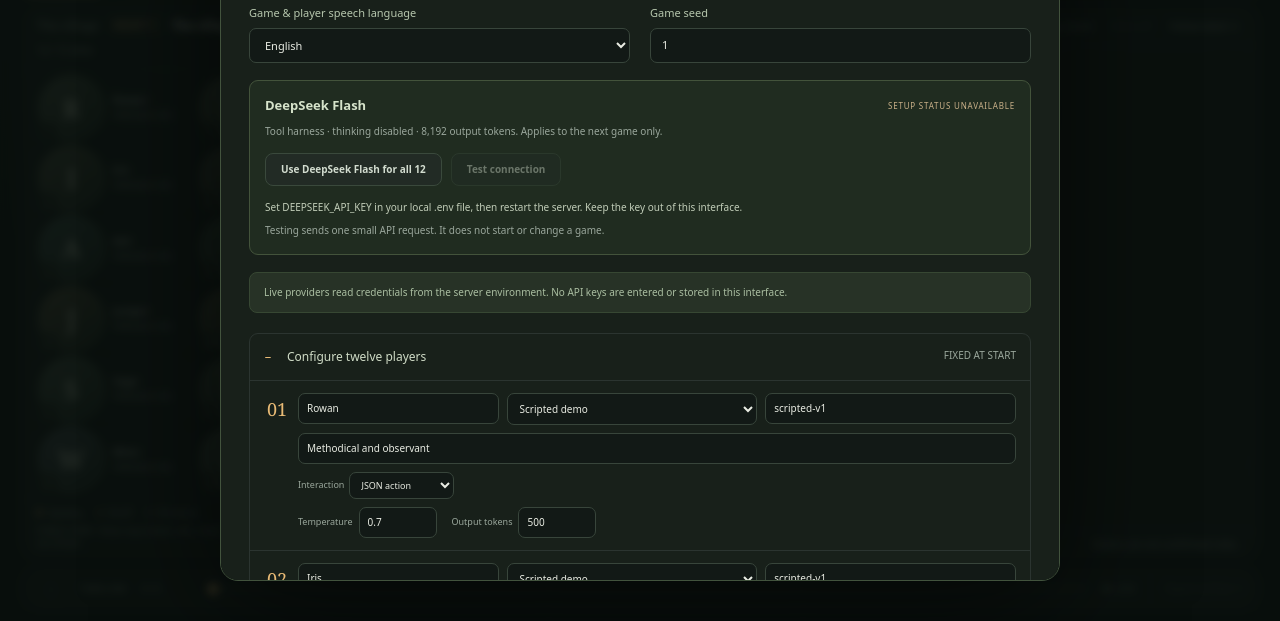
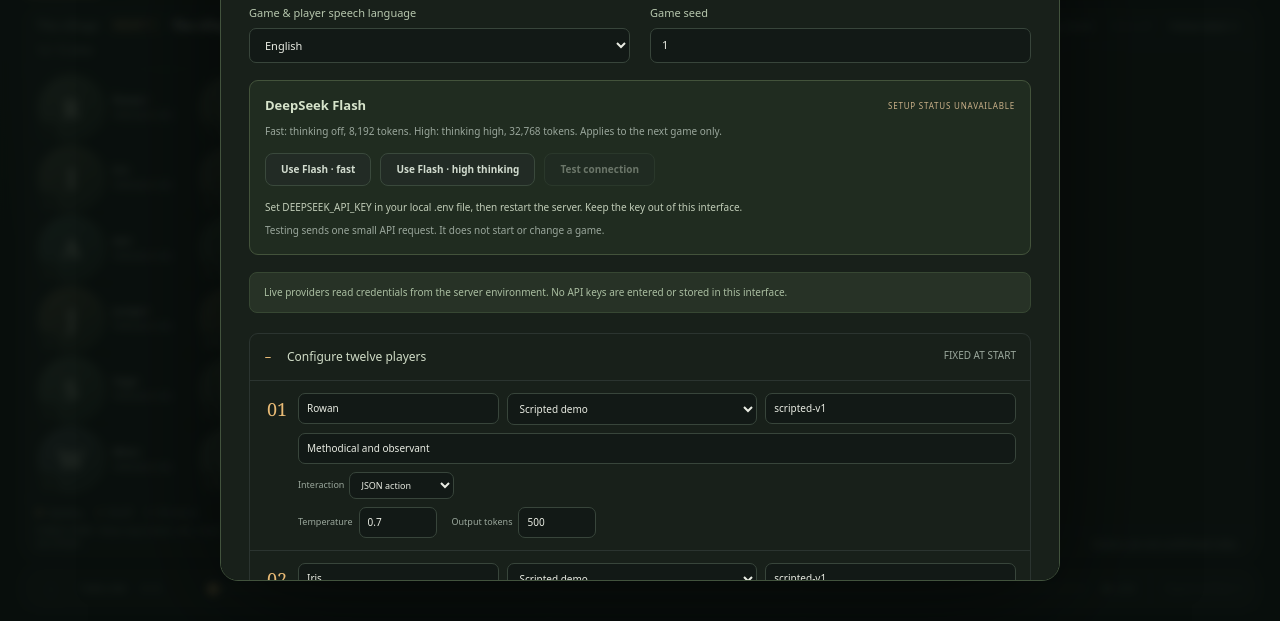
Before and after one commit to ChenzhangHe/WerewolfGame, a plain HTML site: page web/index.html in a window 1280 px wide. Both pictures are taken after a click on the button "New game". Shown: the part 179-800 px from the top of the page. Drawn offline with Linux system fonts and the light colour scheme; no server answers.

Commit message:
Add a twelve-seat native high-thinking preset to setup

```diff
--- a/web/app.js
+++ b/web/app.js
@@ -220,8 +220,8 @@ function createSpeechPlayer({ synth, Utterance, onState = () => {} } = {}) {
       voteTitle: 'Day {day} · {kind}', replayHint: 'Historical checkpoint · original speech is preserved',
       noData: 'No public voting details.', inspect: 'Inspect seat {seat}',
       historyControls: 'Viewing history. Return to LIVE to control the current game.',
-      deepseekPreset: 'Use DeepSeek Flash for all 12', testConnection: 'Test connection', testConnectionBusy: 'Testing…',
-      deepseekPresetCopy: 'Tool harness · thinking disabled · 8,192 output tokens. Applies to the next game only.',
+      deepseekPreset: 'Use Flash · fast', deepseekHighPreset: 'Use Flash · high thinking', testConnection: 'Test connection', testConnectionBusy: 'Testing…',
+      deepseekPresetCopy: 'Fast: thinking off, 8,192 tokens. High: thinking high, 32,768 tokens. Applies to the next game only.',
       deepseekKeyHelp: 'Set DEEPSEEK_API_KEY in your local .env file, then restart the server. Keep the key out of this interface.',
       connectionCost: 'Testing sends one small API request. It does not start or change a game.',
       keyChecking: 'Checking key setup…', keyConfigured: 'KEY CONFIGURED', keyMissing: 'KEY NOT CONFIGURED', keyUnknown: 'SETUP STATUS UNAVAILABLE',
@@ -280,8 +280,8 @@ function createSpeechPlayer({ synth, Utterance, onState = () => {} } = {}) {
       voteTitle: '第 {day} 天 · {kind}', replayHint: '历史回放节点 · 发言保留原始语言',
       noData: '暂无公开票型详情。', inspect: '查看 {seat} 号玩家',
       historyControls: '正在查看历史回放。返回“实时”后可控制当前对局。',
-      deepseekPreset: '十二席全部使用 DeepSeek Flash', testConnection: '测试连接', testConnectionBusy: '正在测试…',
-      deepseekPresetCopy: '工具交互 · 关闭思考 · 8,192 输出 token。仅应用于新对局。',
+      deepseekPreset: '十二席 Flash · 快速', deepseekHighPreset: '十二席 Flash · 高思考', testConnection: '测试连接', testConnectionBusy: '正在测试…',
+      deepseekPresetCopy: '快速：关闭思考，8,192 token；高思考：high，32,768 token。均使用工具，仅应用于新对局。',
       deepseekKeyHelp: '在本地 .env 文件中设置 DEEPSEEK_API_KEY，然后重启服务器。请勿在此界面输入密钥。',
       connectionCost: '测试会发送一次小型 API 请求，不会开始或更改任何对局。',
       keyChecking: '正在检查密钥配置…', keyConfigured: '密钥已配置', keyMissing: '尚未配置密钥', keyUnknown: '无法获取配置状态',
@@ -736,6 +736,9 @@ function createSpeechPlayer({ synth, Utterance, onState = () => {} } = {}) {
   function flashConfig(config) {
     return { ...config, provider: 'deepseek', model: 'deepseek-flash', thinking: 'disabled', reasoning_effort: null, temperature: 0.7, max_tokens: 8192, interaction_mode: 'tools' };
   }
+  function flashHighConfig(config) {
+    return { ...flashConfig(config), thinking: 'enabled', reasoning_effort: 'high', temperature: null, max_tokens: 32768 };
+  }
   function renderProviderSetup() {
     const configured = state.providerInfo?.deepseek?.configured;
     const keyStatus = $('deepseek-key-status');
@@ -932,6 +935,9 @@ function createSpeechPlayer({ synth, Utterance, onState = () => {} } = {}) {
   $('deepseek-preset').addEventListener('click', () => {
     state.draft = state.draft.map(flashConfig); state.flashApplied = true; state.connectionResult = null; renderSetup();
   });
+  $('deepseek-high-preset').addEventListener('click', () => {
+    state.draft = state.draft.map(flashHighConfig); state.flashApplied = true; state.connectionResult = null; renderSetup();
+  });
   $('deepseek-check').addEventListener('click', checkDeepSeek);
   $('export').addEventListener('click', () => openDialog('export-dialog'));
   $('export-close').addEventListener('click', () => closeDialog('export-dialog'));
--- a/web/index.html
+++ b/web/index.html
@@ -57,8 +57,8 @@
       <div class="setup-basics"><label><span data-i18n="gameLanguage">Game & player speech language</span><select id="setup-language"><option value="en">English</option><option value="zh">中文</option></select></label><label><span data-i18n="seed">Game seed</span><input id="setup-seed" type="number" value="1" min="0" max="2147483647" required></label></div>
       <section class="provider-setup" aria-labelledby="deepseek-setup-title">
         <div class="provider-heading"><strong id="deepseek-setup-title">DeepSeek Flash</strong><span id="deepseek-key-status" class="provider-status" role="status"></span></div>
-        <p class="small muted" data-i18n="deepseekPresetCopy">Tool harness · thinking disabled · 8,192 output tokens. Applies to the next game only.</p>
-        <div class="provider-actions"><button class="button secondary compact" type="button" id="deepseek-preset" data-i18n="deepseekPreset">Use DeepSeek Flash for all 12</button><button class="button secondary compact" type="button" id="deepseek-check" data-i18n="testConnection">Test connection</button></div>
+        <p class="small muted" data-i18n="deepseekPresetCopy">Fast: thinking off, 8,192 tokens. High: thinking high, 32,768 tokens. Applies to the next game only.</p>
+        <div class="provider-actions"><button class="button secondary compact" type="button" id="deepseek-preset" data-i18n="deepseekPreset">Use DeepSeek Flash for all 12</button><button class="button secondary compact" type="button" id="deepseek-high-preset" data-i18n="deepseekHighPreset">Use Flash · high thinking</button><button class="button secondary compact" type="button" id="deepseek-check" data-i18n="testConnection">Test connection</button></div>
         <p class="provider-credential-help" data-i18n="deepseekKeyHelp">Set DEEPSEEK_API_KEY in your local .env file, then restart the server. Keep the key out of this interface.</p>
         <p class="small muted" data-i18n="connectionCost">Testing sends one small API request. It does not start or change a game.</p>
         <p id="deepseek-check-result" class="provider-check-result" role="status" hidden></p>
```
Also changed, not shown: 1 other file.
